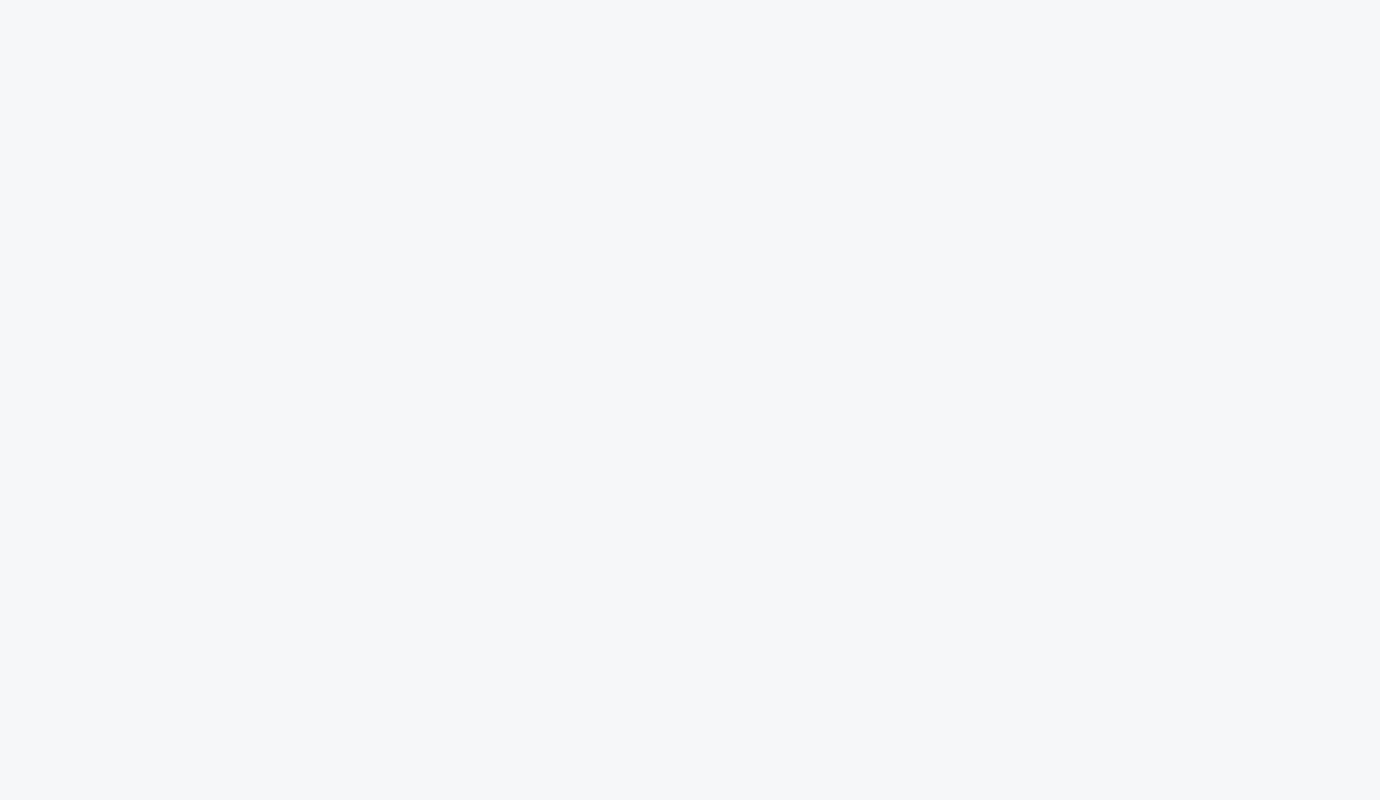
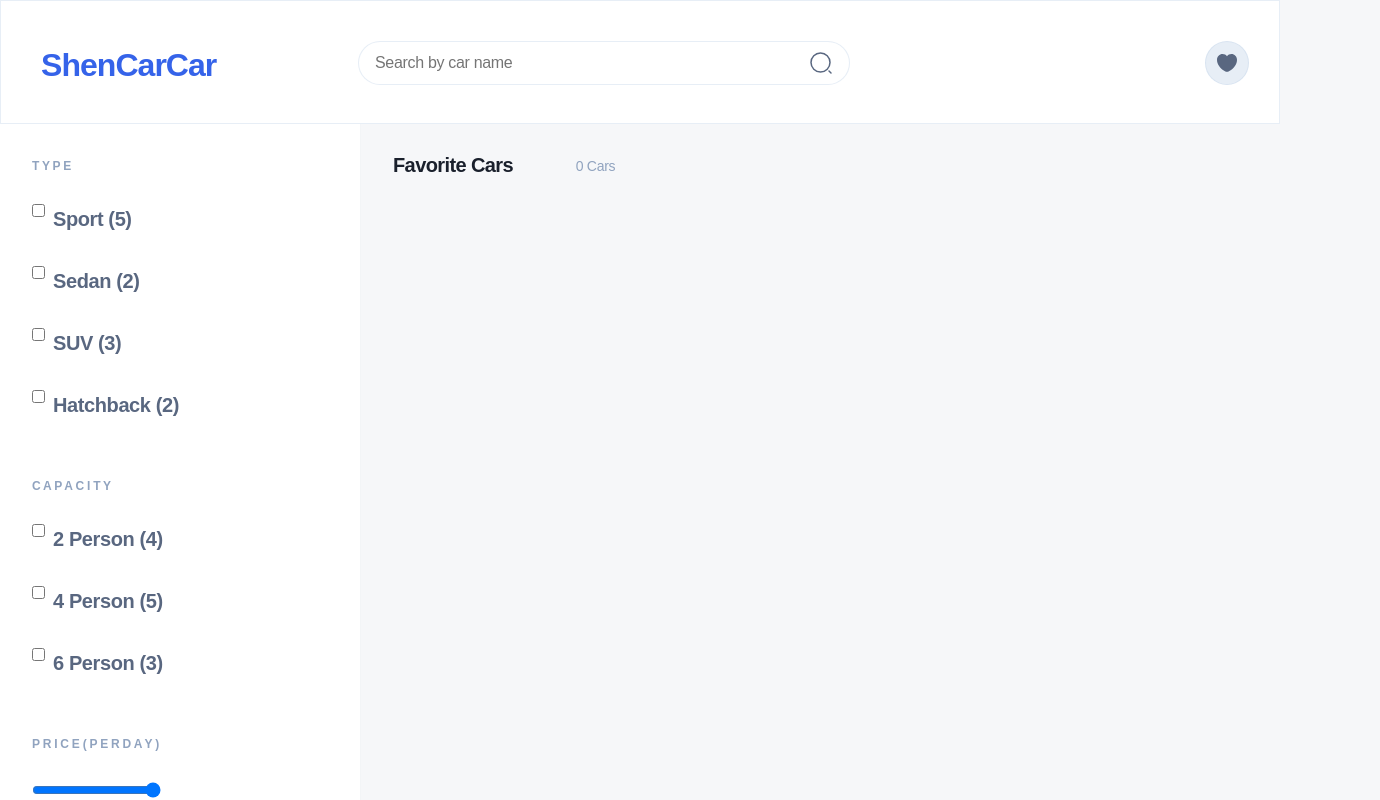
Before and after one commit to MohamedHanifProg/my-react-app, a React (Create React App) app: page /favorites in a window 1280 px wide. Before the commit this address had no page. Shown: the top 800 px of the page, 1380 px wide, since content can reach past the window. Built offline with nearby package versions, Linux system fonts and the light colour scheme.

Commit message:
seperating the paages and orginize the code before submit and deploy

```diff
--- a/src/App.js
+++ b/src/App.js
@@ -2,11 +2,11 @@ import React, { useState } from "react";
 import { BrowserRouter as Router, Route, Routes } from "react-router-dom";
 import HomePage from "./pages/HomePage";
 import CarDetailsPage from "./pages/CarDetailsPage";
+import FavoriteCarsPage from "./pages/FavoriteCarsPage";
+import carsData from "./data/cars.json";
 
 function App() {
   const [favoriteCars, setFavoriteCars] = useState(new Set());
-  const [showFavorites, setShowFavorites] = useState(false);
-
   const toggleFavorite = (carId) => {
     setFavoriteCars((prevFavorites) => {
       const newFavorites = new Set(prevFavorites);
@@ -20,27 +20,16 @@ function App() {
       <Routes>
         <Route
           path="/"
-          element={
-            <HomePage
-              favoriteCars={favoriteCars}
-              toggleFavorite={toggleFavorite}
-              showFavorites={showFavorites}
-              setShowFavorites={setShowFavorites}
-            />
-          }
+          element={<HomePage carsData={carsData} favoriteCars={favoriteCars} toggleFavorite={toggleFavorite} />}
         />
         <Route
           path="/car/:id"
-          element={
-            <CarDetailsPage
-              favoriteCars={favoriteCars}
-              toggleFavorite={toggleFavorite}
-              showFavorites={showFavorites}
-              setShowFavorites={setShowFavorites}
-            />
-          }
+          element={<CarDetailsPage favoriteCars={favoriteCars} toggleFavorite={toggleFavorite} />}
         />
-
+        <Route
+          path="/favorites"
+          element={<FavoriteCarsPage carsData={carsData} favoriteCars={favoriteCars} toggleFavorite={toggleFavorite} />}
+        />
       </Routes>
     </Router>
   );
--- a/src/components/content/CarCard.js
+++ b/src/components/content/CarCard.js
@@ -14,8 +14,6 @@ function CarCard({ car, onToggleFavorite }) {
         <div className="car-name-title">{car.name}</div>
         <div className="car-name-type">{car.type}</div>
       </div>
-
-
       <div className="vuesax" onClick={(e) => {
         e.stopPropagation();
         onToggleFavorite(car.id);
@@ -35,11 +33,9 @@ function CarCard({ car, onToggleFavorite }) {
           <path d="M16.44 3.10001C14.63 3.10001 13.01 3.98001 12 5.33001C10.99 3.98001 9.37 3.10001 7.56 3.10001C4.49 3.10001 2 5.60001 2 8.69001C2 9.88001 2.19 10.98 2.52 12C4.1 17 8.97 19.99 11.38 20.81C11.72 20.93 12.28 20.93 12.62 20.81C15.03 19.99 19.9 17 21.48 12C21.81 10.98 22 9.88001 22 8.69001C22 5.60001 19.51 3.10001 16.44 3.10001Z" />
         </svg>
       </div>
-
-
       <div
         className="car-image"
-  data-car-id={car.id} // Ensure the attribute is correctly set
+        data-car-id={car.id}
         onClick={(e) => {
           e.stopPropagation();
           navigate(`/car/${car.id}`);
@@ -51,9 +47,6 @@ function CarCard({ car, onToggleFavorite }) {
           cursor: "pointer",
         }}
       ></div>
-
-
-
       <div className="shadow"></div>
 
 
--- a/src/components/content/CarsCatalogue.js
+++ b/src/components/content/CarsCatalogue.js
@@ -1,12 +1,11 @@
 import React from "react";
 import CarCard from "./CarCard";
 
-
-function CarsCatalogue({ cars = [], onToggleFavorite, onCarClick }) {
+function CarsCatalogue({ cars = [], onToggleFavorite, title = "Cars Catalogue" }) {
   return (
     <div className="cars-catalogue">
       <div className="catalogue-header">
-        <div className="catalogue-title">Cars Catalogue</div>
+        <div className="catalogue-title">{title}</div>
         <div className="catalogue-count">{cars.length} Cars</div>
       </div>
       <div className="cars-grid">
@@ -15,7 +14,6 @@ function CarsCatalogue({ cars = [], onToggleFavorite, onCarClick }) {
             key={car.id}
             car={car}
             onToggleFavorite={onToggleFavorite}
-            onCarClick={onCarClick} // Pass down click event
           />
         ))}
       </div>
@@ -23,5 +21,4 @@ function CarsCatalogue({ cars = [], onToggleFavorite, onCarClick }) {
   );
 }
 
-
 export default CarsCatalogue;
--- a/src/components/footer/Footer.js
+++ b/src/components/footer/Footer.js
@@ -1,5 +1,5 @@
 import React from 'react';
-import { useNavigate } from 'react-router-dom'; // ניווט
+import { useNavigate } from 'react-router-dom';
 import './Footer.css';
 
 function Footer() {
@@ -8,12 +8,11 @@ function Footer() {
   return (
     <footer className="footer">
       <div className="footer-line"></div>
-
       <div
         className="footer-logo"
         onClick={() => {
           navigate('/');
-          window.location.reload(); // Force page reload
+          window.location.reload();
         }}
         style={{ cursor: "pointer" }}
       >
--- a/src/components/layout/Layout.js
+++ b/src/components/layout/Layout.js
@@ -17,5 +17,4 @@ function Layout({ children, navProps, sideProps }) {
     </div>
   );
 }
-
 export default Layout;
--- a/src/components/navbars/NavBarTop.js
+++ b/src/components/navbars/NavBarTop.js
@@ -1,10 +1,12 @@
-import React, { useState, useEffect } from 'react';
-import { useNavigate } from 'react-router-dom';
-import './NavBarTop.css';
+import React, { useState, useEffect } from "react";
+import { useNavigate, useLocation } from "react-router-dom";
+import "./NavBarTop.css";
 
-function NavBarTop({ onSearch, onToggleFavorites, showFavorites }) {
+function NavBarTop({ onSearch }) {
   const navigate = useNavigate();
-  const [searchValue, setSearchValue] = useState('');
+  const location = useLocation();
+  const [searchValue, setSearchValue] = useState("");
+  const [lastPage, setLastPage] = useState("/");
 
   useEffect(() => {
     const debounceTimer = setTimeout(() => {
@@ -17,24 +19,29 @@ function NavBarTop({ onSearch, onToggleFavorites, showFavorites }) {
     setSearchValue(e.target.value);
   };
 
-  const handleToggleFavorites = () => {
-    if (onToggleFavorites) {
-      onToggleFavorites(!showFavorites);
-      navigate("/");  // Ensure redirection to homepage
-
+  const handleLogoClick = () => {
+    if (location.pathname === "/") {
+      window.dispatchEvent(new Event("homepage-refresh"));
+    } else {
+      navigate("/", { replace: true });
     }
   };
 
-
+  const handleFavoritesClick = () => {
+    if (location.pathname === "/favorites") {
+      navigate(lastPage);
+    } else {
+      setLastPage(location.pathname);
+      navigate("/favorites");
+    }
+  };
 
   return (
     <div className="navbar-top">
+
       <div
         className="navbar-brand"
-        onClick={() => {
-          navigate('/');
-          window.location.reload(); // Force page reload
-        }}
+        onClick={handleLogoClick}
         role="button"
         tabIndex={0}
         style={{ cursor: "pointer" }}
@@ -50,11 +57,11 @@ function NavBarTop({ onSearch, onToggleFavorites, showFavorites }) {
             value={searchValue}
             onChange={handleSearchInput}
             style={{
-              border: 'none',
-              background: 'transparent',
-              outline: 'none',
-              width: '100%',
-              paddingRight: '40px'
+              border: "none",
+              background: "transparent",
+              outline: "none",
+              width: "100%",
+              paddingRight: "40px",
             }}
             aria-label="Search car by name"
           />
@@ -78,10 +85,9 @@ function NavBarTop({ onSearch, onToggleFavorites, showFavorites }) {
           </div>
         </div>
       </div>
-
       <div
         className="like-container"
-        onClick={handleToggleFavorites}
+        onClick={handleFavoritesClick}
         role="button"
         tabIndex={0}
       >
@@ -91,7 +97,7 @@ function NavBarTop({ onSearch, onToggleFavorites, showFavorites }) {
             width="24"
             height="24"
             viewBox="0 0 24 24"
-            fill={showFavorites ? "#ED3F3F" : "#596780"}
+            fill={location.pathname === "/favorites" ? "#ED3F3F" : "#596780"}
           >
             <path
               d="M16.44 3.1C14.63 3.1 13.01 3.98 12 5.33C10.99 3.98 9.37 3.1 7.56 3.1C4.49 3.1 2 5.6 2 8.69C2 9.88 2.19 10.98 2.52 12C4.1 17 8.97 19.99 11.38 20.81C11.72 20.93 12.28 20.93 12.62 20.81C15.03 19.99 19.9 17 21.48 12C21.81 10.98 22 9.88 22 8.69C22 5.6 19.51 3.1 16.44 3.1Z"
--- a/src/index.js
+++ b/src/index.js
@@ -11,5 +11,4 @@ root.render(
   </React.StrictMode>
 );
 
-
 reportWebVitals();
--- a/src/pages/FavoriteCarsPage.js
+++ b/src/pages/FavoriteCarsPage.js
@@ -1,19 +1,31 @@
 import React from "react";
+import Layout from "../components/layout/Layout";
 import CarsCatalogue from "../components/content/CarsCatalogue";
-import Layout from "../components/layout/Layout";
 
-function FavoriteCarsPage({ favoriteCars, toggleFavorite }) {
+function FavoriteCarsPage({ carsData, favoriteCars, toggleFavorite }) {
+  const favoriteCarsList = carsData.filter((car) => favoriteCars.has(car.id));
+
   return (
-    <Layout navProps={{ showFavorites: true }}>
-      <h1 className="page-title">Favorite Cars</h1>
-      {favoriteCars.size > 0 ? (
-        <CarsCatalogue
-          cars={[...favoriteCars]}
-          onToggleFavorite={toggleFavorite}
-        />
-      ) : (
-        <p className="no-favorites">No favorite cars yet.</p>
-      )}
+    <Layout
+      navProps={{}}
+      sideProps={{
+        cars: carsData,
+        onFilterChange: () => { },
+        selectedFilters: {
+          types: [],
+          capacities: [],
+          priceRange: [0, 0],
+        },
+      }}
+    >
+      <CarsCatalogue
+        title="Favorite Cars"
+        cars={favoriteCarsList.map((car) => ({
+          ...car,
+          isFavorite: true,
+        }))}
+        onToggleFavorite={toggleFavorite}
+      />
     </Layout>
   );
 }
--- a/src/pages/HomePage.js
+++ b/src/pages/HomePage.js
@@ -1,14 +1,16 @@
 import React, { useState, useEffect } from "react";
 import CarsCatalogue from "../components/content/CarsCatalogue";
 import Layout from "../components/layout/Layout";
-import carsData from "../data/cars.json";
+import { useLocation } from "react-router-dom";
 
-function HomePage({ favoriteCars, toggleFavorite, showFavorites, setShowFavorites }) {
-  const minPrice = Math.min(...carsData.map((car) => car.price));
-  const maxPrice = Math.max(...carsData.map((car) => car.price));
+function HomePage({ carsData, favoriteCars, toggleFavorite }) {
+  const location = useLocation();
 
-  const allTypes = [...new Set(carsData.map((car) => car.type))];
-  const allCapacities = [...new Set(carsData.map((car) => car.capacity))];
+  const allTypes = [...new Set(carsData.map(car => car.type))];
+  const allCapacities = [...new Set(carsData.map(car => car.capacity))];
+
+  const minPrice = Math.min(...carsData.map(car => car.price));
+  const maxPrice = Math.max(...carsData.map(car => car.price));
 
   const [searchQuery, setSearchQuery] = useState("");
   const [filteredCars, setFilteredCars] = useState(carsData);
@@ -19,33 +21,20 @@ function HomePage({ favoriteCars, toggleFavorite, showFavorites, setShowFavorite
   });
 
   useEffect(() => {
-    let result = [...carsData];
-
-    if (searchQuery.length >= 2) {
-      result = result.filter((car) =>
-        car.name.toLowerCase().includes(searchQuery.toLowerCase())
-      );
-    }
-    if (showFavorites) {
-      result = result.filter((car) => favoriteCars.has(car.id));
-    }
-    result = result.filter(
+    let result = carsData.filter(
       (car) =>
-        (selectedFilters.types.length === 0 || selectedFilters.types.includes(car.type)) &&
-        (selectedFilters.capacities.length === 0 || selectedFilters.capacities.includes(car.capacity)) &&
+        car.name.toLowerCase().includes(searchQuery.toLowerCase()) &&
+        selectedFilters.types.includes(car.type) &&
+        selectedFilters.capacities.includes(car.capacity) &&
         car.price >= selectedFilters.priceRange[0] &&
         car.price <= selectedFilters.priceRange[1]
     );
     setFilteredCars(result);
-  }, [searchQuery, showFavorites, selectedFilters, favoriteCars]);
+  }, [searchQuery, selectedFilters, carsData, location]);
 
   return (
     <Layout
-      navProps={{
-        onSearch: setSearchQuery,
-        onToggleFavorites: setShowFavorites,
-        showFavorites
-      }}
+      navProps={{ onSearch: setSearchQuery }}
       sideProps={{
         cars: carsData,
         onFilterChange: setSelectedFilters,
```
Also changed, not shown: src/pages/CarDetailsPage.js (+0 -10 lines). Lines whose indentation alone changed are shown as unchanged.
